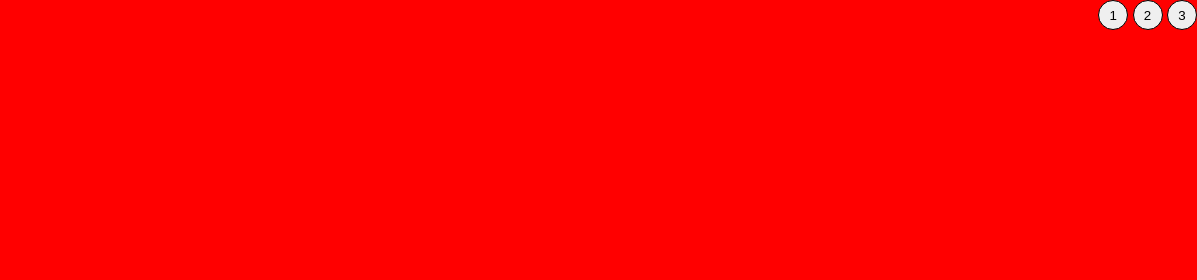
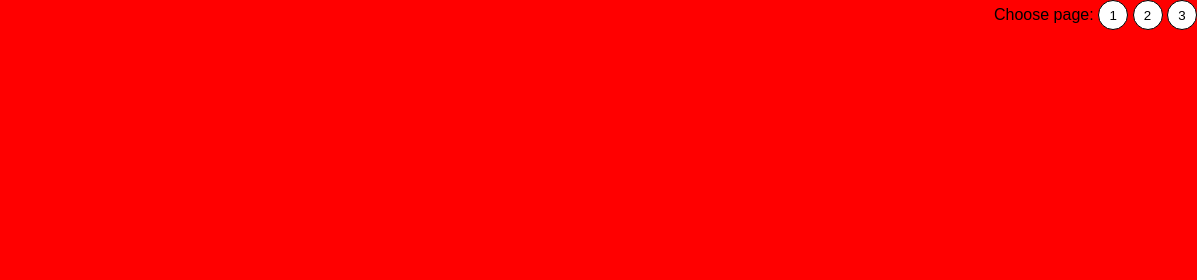
Before and after one commit to PanoramaView/htmlcss-shoes, a plain HTML site: page index.html in a window 1280 px wide. Shown: the top 280 px of the page, 83-1280 px from the left. Drawn offline with Linux system fonts and the light colour scheme; a web font is replaced by a local one.

Commit message:
Finito, cambiato pagine

```diff
--- a/index.html
+++ b/index.html
@@ -10,21 +10,24 @@
     <body>
         <nav>
             <img id="cheerleader" src="img/Shikinami-Cheerleader more colors.gif" alt="">
-            <button>1</button>
-            <button>2</button>
-            <button>3</button>
+            <div>
+                Choose page:
+                <a href="#top"><button >1</button></a>
+                <a href="#middle"><button >2</button></a>
+                <a href="#bottom"><button >3</button></a>
+            </div>
         </nav>
-        <div class="red">
+        <div id="top" class="red">
             <img src="img/01.png" alt="">
             <h1 class="descr">crazy new model <br><span>super cool</span>
             </h1>
         </div>
-        <div class="green">
+        <div id="middle" class="green">
             <img src="img/02.png" alt="">
             <h1 class="descr">crazy new model <br><span>super cool</span>
             </h1>
         </div>
-        <div class="yellow">
+        <div id="bottom" class="yellow">
             <img src="img/03.png" alt="">
             <h1 class="descr">crazy new model <br><span>super cool</span>
             </h1>
--- a/style.css
+++ b/style.css
@@ -22,6 +22,7 @@ button{
     border-radius: 100%;
     height: 30px;
     width: 30px;
+    background-color: white;
 }
 button:hover{
     cursor: pointer;
@@ -74,3 +75,13 @@ footer{
     position: absolute;
     right: 0;
 }
+
+
+/* per cambiare pagina */
+html{
+    scroll-behavior: smooth;
+}
+a{
+    text-decoration: none;
+    color: black;
+}
```
